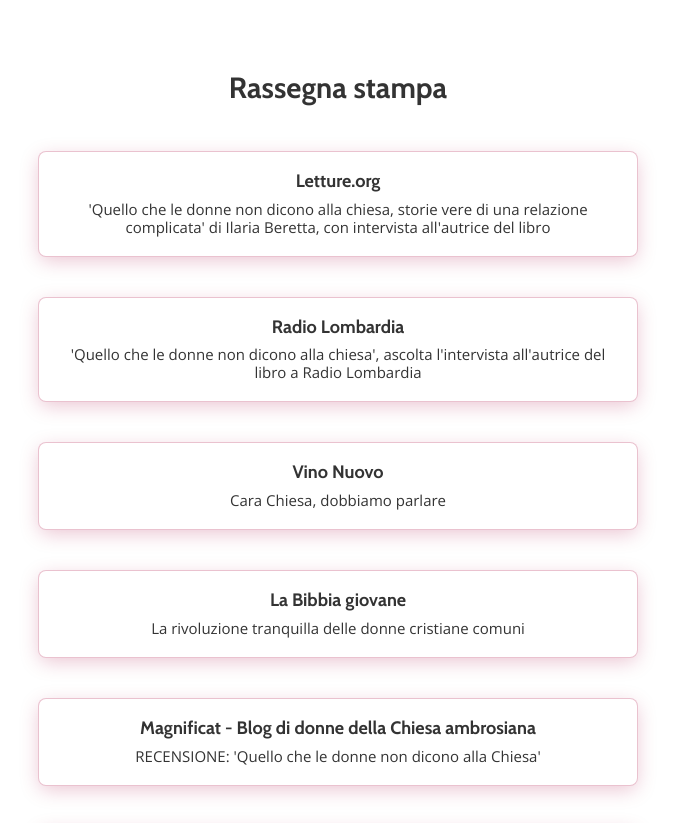
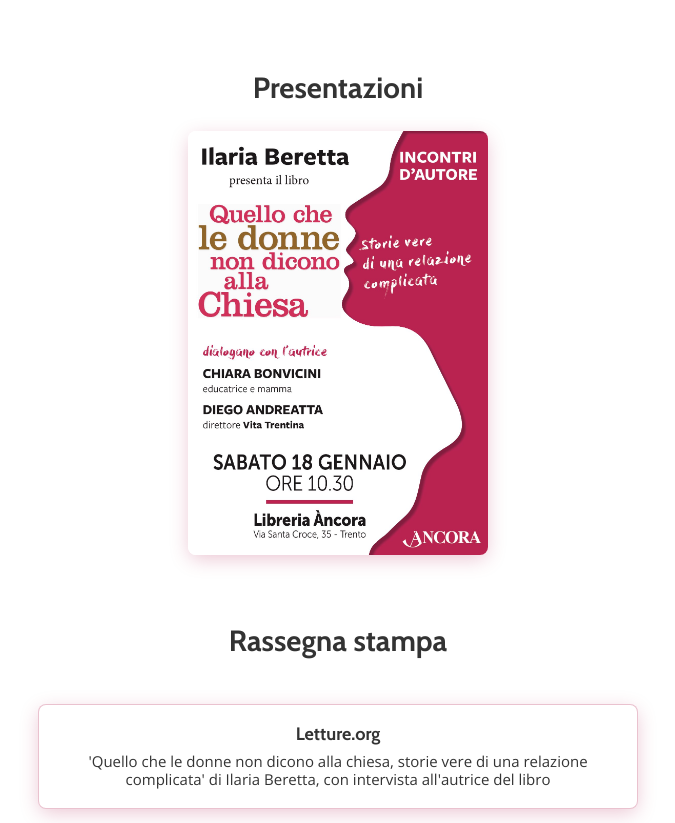
Before and after one commit to manzinello/quello-che-le-donne-non-dicono-alla-chiesa, a Gatsby site: page / in a window 1280 px wide. Shown: the part 2413-3236 px from the top of the page, without its empty margins (302-977 px from the left). Built offline with nearby package versions, Linux system fonts and the light colour scheme; Gatsby itself is replaced by a stand-in of ours.

Commit message:
aggiunta sezione presentazioni

```diff
--- /dev/null
+++ b/src/components/presentazioni.js
@@ -0,0 +1,52 @@
+import React from "react";
+
+import SectionHeader from "./section-header";
+import { COLORS } from "../styles/constants";
+
+import trento from "../images/quellocheledonne_trento.jpg";
+import trentoPDF from "../assets/quellocheledonne_trento.pdf";
+
+const Card = props => (
+  <div className={"presentazione-card"}>
+    <a target="_blank" href={trentoPDF}>
+      <img
+        className="copertina"
+        src={trento}
+        style={{ borderRadius: 8, maxWidth: 300 }}
+      />
+    </a>
+  </div>
+);
+
+const Rassegna = () => (
+  <div
+    style={{ padding: "0.2rem 1rem", marginBottom: 30, textAlign: "center" }}
+  >
+    <SectionHeader title="Presentazioni" />
+    <content
+      style={{
+        display: "flex",
+        alignItems: "center",
+        justifyContent: "center",
+        maxWidth: 700,
+        margin: "auto"
+      }}
+    >
+      <div
+        style={{
+          paddingLeft: 10,
+          paddingRight: 10,
+          display: "flex",
+          flexDirection: "column",
+          alignItems: "center",
+          justifyContent: "center",
+          maxWidth: 700
+        }}
+      >
+        <Card />
+      </div>
+    </content>
+  </div>
+);
+
+export default Rassegna;
--- a/src/pages/index.js
+++ b/src/pages/index.js
@@ -1,11 +1,12 @@
-import React from "react"
+import React from "react";
 
-import Layout from "../components/layout"
-import SEO from "../components/seo"
-import Hero from "../components/hero"
-import Content from "../components/content"
-import Rassegna from "../components/rassegna"
-import CallToAction from "../components/cta"
+import Layout from "../components/layout";
+import SEO from "../components/seo";
+import Hero from "../components/hero";
+import Content from "../components/content";
+import Presentazioni from "../components/presentazioni";
+import Rassegna from "../components/rassegna";
+import CallToAction from "../components/cta";
 
 const IndexPage = () => (
   <Layout>
@@ -13,8 +14,9 @@
     <Hero />
     <Content />
     <CallToAction />
+    <Presentazioni />
     <Rassegna />
   </Layout>
-)
+);
 
-export default IndexPage
+export default IndexPage;
```
Also changed, not shown: src/images/quellocheledonne_trento.jpg (added), 1 other file.
